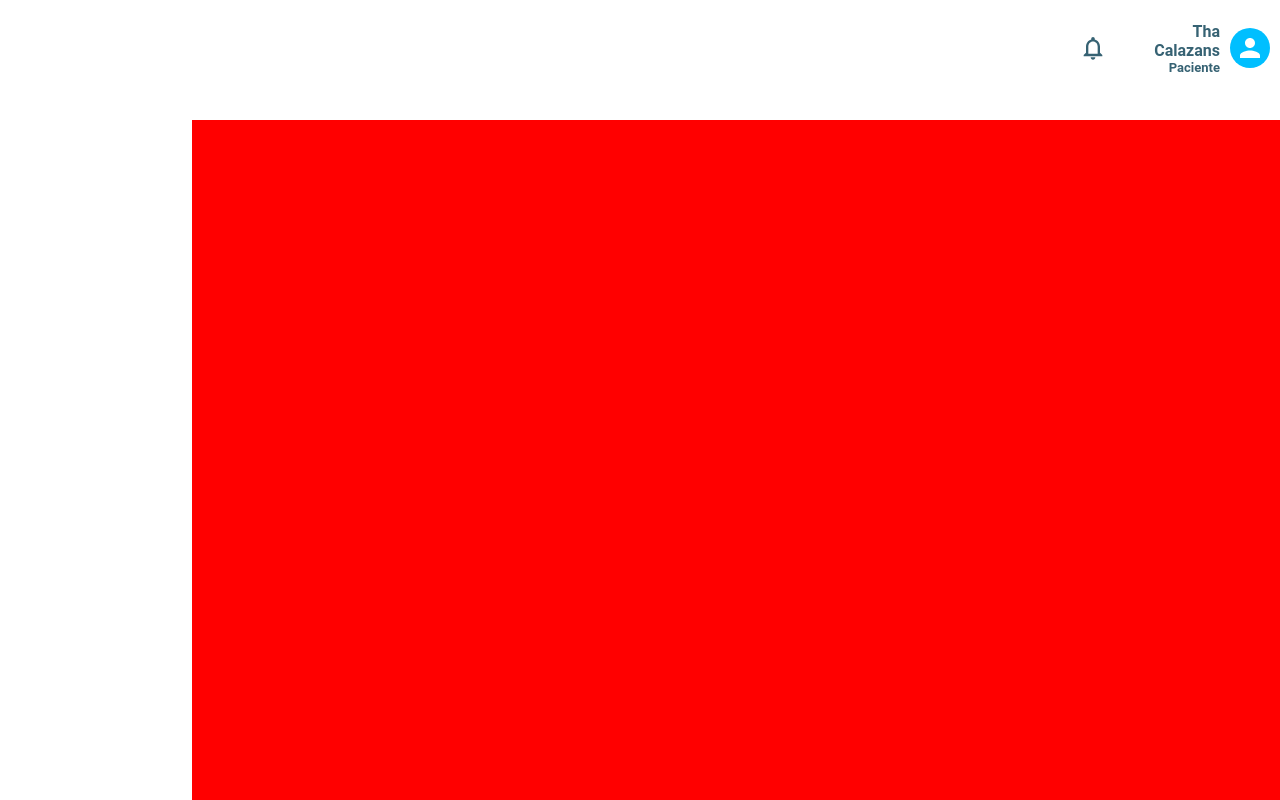
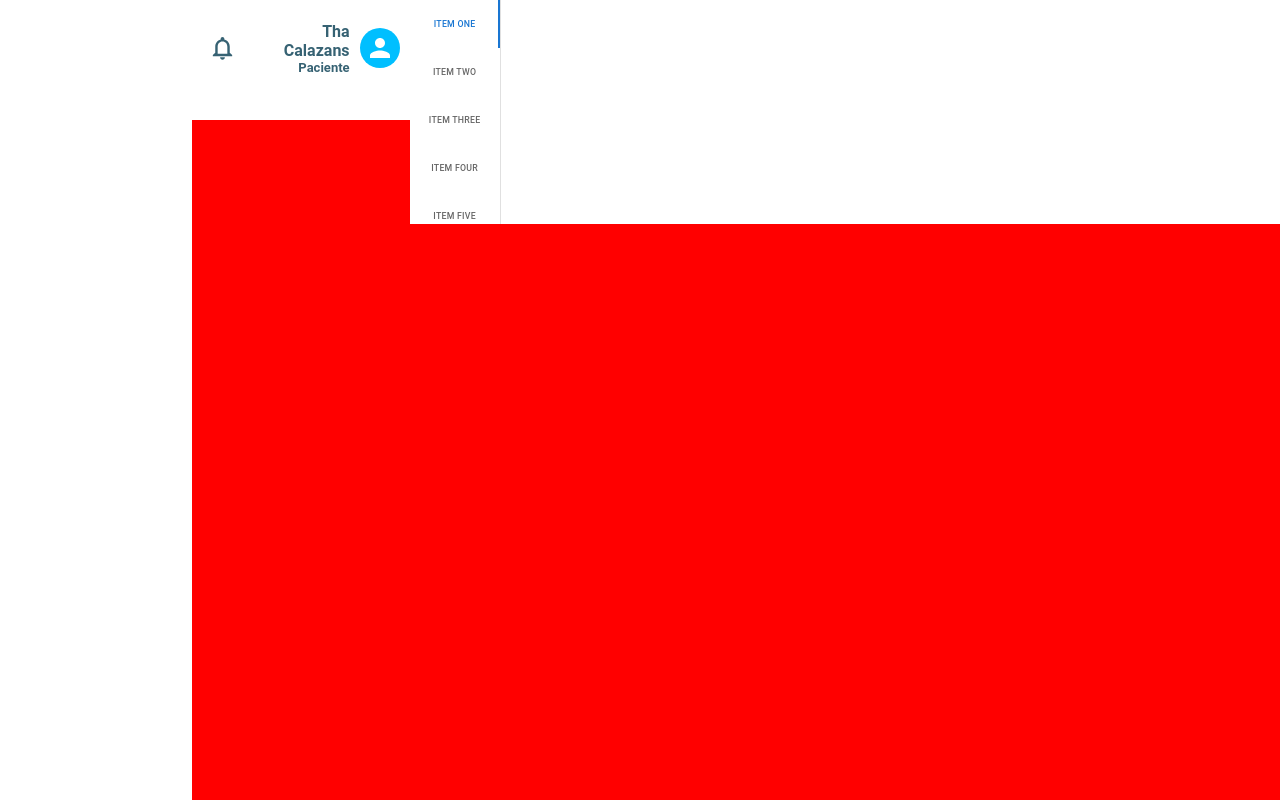
Before and after one commit to loisfg/mais-consulta-ws, a React (Create React App) app in the folder projeto/front/mais-consulta/: page /home in a window 1280 px wide. Built offline with nearby package versions, Linux system fonts and the light colour scheme.

Commit message:
add component abas

```diff
--- a/projeto/front/mais-consulta/src/components/Menu/index.jsx
+++ /dev/null
@@ -1,54 +0,0 @@
-import React, { useState } from "react";
-import { Drawer, Divider, Toolbar, List, ListItemText, ListItem } from "@material-ui/core";
-
-const drawerWidth = 240;
-
-export const Menu = ({window}) =>{
-
-    const drawer = (
-        <div>
-          <Toolbar />
-          <Divider />
-          <List>
-            {['Home', 'Histórico', 'Agendamento', 'Mapas de unidades', 'Perfil', 'Sair'].map((text, index) => (
-              <ListItem button key={text}>
-                <div>
-                  {index % 2 === 0 ? <div /> : <div />}
-                </div>
-                <ListItemText primary={text} />
-              </ListItem>
-            ))}
-          </List>
-        </div>
-      );
-      const container = window !== undefined ? () => window().document.body : undefined;
-
-    return (
-        <>
-            <Drawer
-          container={container}
-          variant="temporary"
-
-          ModalProps={{
-            keepMounted: true, // Better open performance on mobile.
-          }}
-          sx={{
-            display: { xs: 'block', sm: 'none' },
-            '& .MuiDrawer-paper': { boxSizing: 'border-box', width: drawerWidth },
-          }}
-        >
-          {drawer}
-        </Drawer>
-        <Drawer
-          variant="permanent"
-          sx={{
-            display: { xs: 'none', sm: 'block' },
-            '& .MuiDrawer-paper': { boxSizing: 'border-box', width: drawerWidth },
-          }}
-          open
-        >
-          {drawer}
-        </Drawer>
-        </>
-    )
-}
--- /dev/null
+++ b/projeto/front/mais-consulta/src/components/VerticalTabs/index.jsx
@@ -0,0 +1,93 @@
+import React, { useState } from "react";
+import { Tabs, Tab, Typography, Box } from "@material-ui/core";
+import { PropTypes } from "prop-types";
+
+function TabPanelLeft(props) {
+  const { children, value, index, ...other } = props;
+
+  return (
+    <div
+      role="tabpanelLeft"
+      hidden={value !== index}
+      id={`vertical-tabpanelLeft-${index}`}
+      aria-labelledby={`vertical-tab-${index}`}
+      {...other}
+    >
+      {value === index && (
+        <Box sx={{ p: 3 }}>
+          <Typography>{children}</Typography>
+        </Box>
+      )}
+    </div>
+  );
+}
+
+TabPanelLeft.propTypes = {
+  children: PropTypes.node,
+  index: PropTypes.number.isRequired,
+  value: PropTypes.number.isRequired,
+};
+
+function a11yProps(index) {
+  return {
+    id: `vertical-tab-${index}`,
+    "aria-controls": `vertical-tabpanelLeft-${index}`,
+  };
+}
+
+export function VerticalTabs() {
+  const [value, setValue] = React.useState(0);
+
+  const handleChange = (event, newValue) => {
+    setValue(newValue);
+  };
+
+  return (
+    <Box
+      sx={{
+        flexGrow: 1,
+        bgcolor: "background.paper",
+        display: "flex",
+        height: 224,
+      }}
+    >
+      <Tabs
+        orientation="vertical"
+        variant="scrollable"
+        value={value}
+        onChange={handleChange}
+        aria-label="Vertical tabs example"
+        sx={{ borderRight: 1, borderColor: "divider" }}
+      >
+        <Tab label="Item One" {...a11yProps(0)} />
+        <Tab label="Item Two" {...a11yProps(1)} />
+        <Tab label="Item Three" {...a11yProps(2)} />
+        <Tab label="Item Four" {...a11yProps(3)} />
+        <Tab label="Item Five" {...a11yProps(4)} />
+        <Tab label="Item Six" {...a11yProps(5)} />
+        <Tab label="Item Seven" {...a11yProps(6)} />
+      </Tabs>
+      {/* <TabPanelLeft value={value} index={0}>
+        Item One
+      </TabPanelLeft>
+      <TabPanelLeft value={value} index={1}>
+        Item Two
+      </TabPanelLeft>
+      <TabPanelLeft value={value} index={2}>
+        Item Three
+      </TabPanelLeft>
+      <TabPanelLeft value={value} index={3}>
+        Item Four
+      </TabPanelLeft>
+      <TabPanelLeft value={value} index={4}>
+        Item Five
+      </TabPanelLeft>
+      <TabPanelLeft value={value} index={5}>
+        Item Six
+      </TabPanelLeft>
+      <TabPanelLeft value={value} index={6}>
+        Item Seven
+      </TabPanelLeft> */}
+    </Box>
+  );
+}
--- /dev/null
+++ b/projeto/front/mais-consulta/src/components/VerticalTabs/styles.js
@@ -0,0 +1,13 @@
+import styled from "styled-components";
+import { Tabs, Tab } from "@material-ui/core";
+
+export const Container = styled.div`
+  height: 100vh;
+  width: 20%;
+  background-color: white;
+  font-size: 18px;
+`;
+
+export const CustomTabs = styled(Tabs)``
+
+export const CustomTab = styled(Tab)``
--- a/projeto/front/mais-consulta/src/pages/HomePatient/index.jsx
+++ b/projeto/front/mais-consulta/src/pages/HomePatient/index.jsx
@@ -1,20 +1,17 @@
-import React from 'react';
-import { Page } from "./styles"
-import { DivUsuario } from "./styles"
-import { Menu } from '../../components/Menu';
-import { UserProfilePic } from '../../components/';
+import React from "react";
+import { Page } from "./styles";
+import { DivUsuario } from "./styles";
+import { UserProfilePic, VerticalTabs } from "../../components/";
 
 const HomePatient = () => {
-
-    return (
-        <Page>
-            <DivUsuario >
-                <UserProfilePic nome="Tha Calazans" subtexto=" Paciente" />
-            </DivUsuario>
-        </Page>
-    )
-
-}
-
+  return (
+    <Page>
+      <DivUsuario>
+        <UserProfilePic nome="Tha Calazans" subtexto=" Paciente" />
+        <VerticalTabs />
+      </DivUsuario>
+    </Page>
+  );
+};
 
 export default HomePatient;
```
Also changed, not shown: projeto/front/mais-consulta/src/components/Menu/styles.js (deleted, +0 -8 lines), projeto/front/mais-consulta/src/components/index.js (+9 -8 lines), 1 other file (tests, documents, lock files or other folders).
